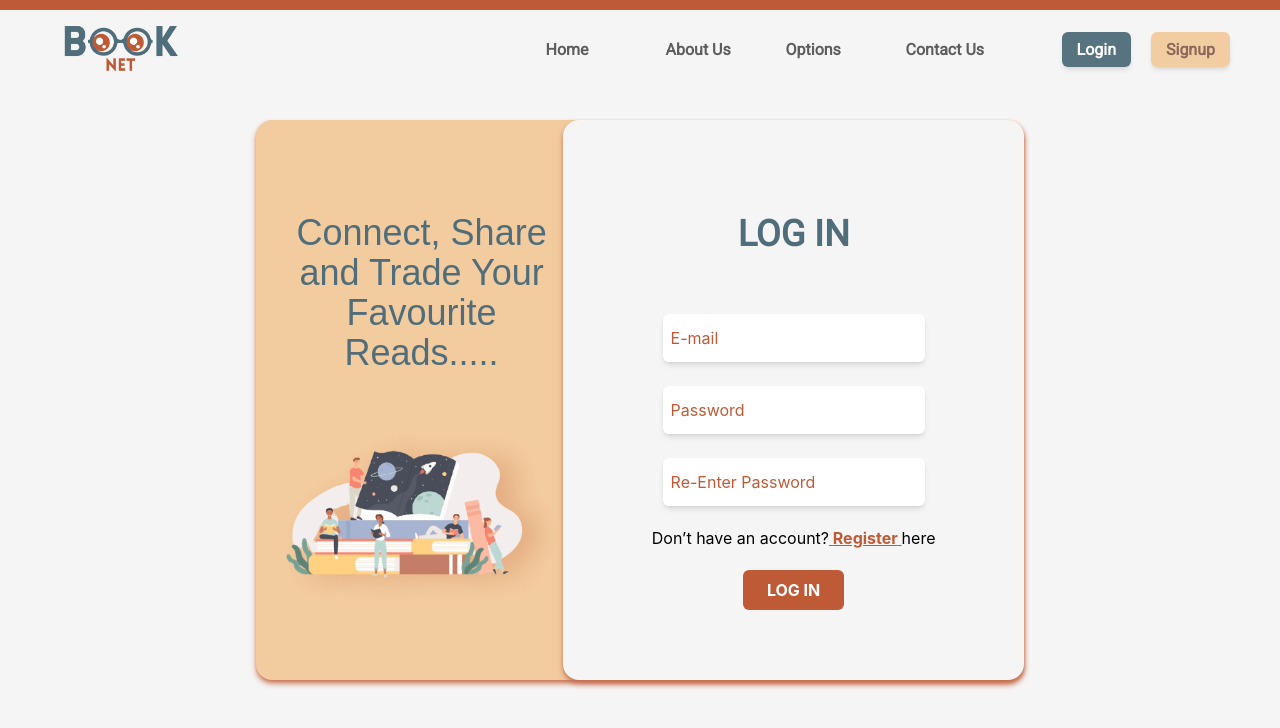
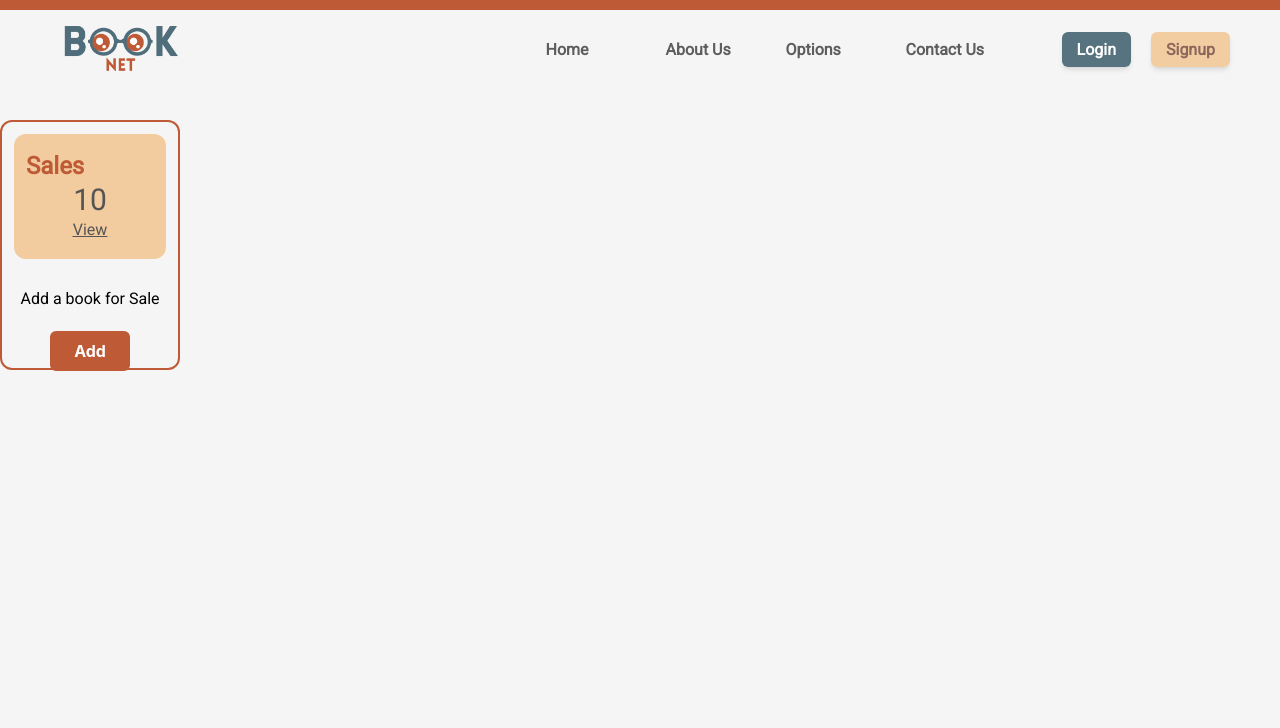
Before and after one commit to Book-Net/Frontend, a React (Create React App) app in the folder client/: page / in a window 1280 px wide. Shown: the top 728 px of the page. Built offline with nearby package versions, Linux system fonts and the light colour scheme; a web font is replaced by a local one.

Commit message:
Profile card is done

```diff
--- a/client/src/App.js
+++ b/client/src/App.js
@@ -3,6 +3,7 @@ import "./App.css";
 // import Navbar_2 from "./components/Navbar_2";
 import Navbar_1 from "./components/Navbar_1";
 import Signup from "./pages/Signup";
+import Profile_card from "./components/Profile_card";
 
 function App() {
   return (
@@ -14,7 +15,8 @@ function App() {
       </header>
       <main className="mt-[120px]">
         {/* <Main_image /> */}
-        <Signup />
+        {/* <Signup /> */}
+        <Profile_card/>
       </main>
     </div>
   );
--- /dev/null
+++ b/client/src/components/Profile_card.js
@@ -0,0 +1,33 @@
+import React from 'react'
+import { Link } from 'react-router-dom'
+import Button from "../components/Button";
+
+function Profile_card() {
+  return (
+    <div className='p-3 border-2 border-[#BF5A36] rounded-[12px] w-[180px] h-[250px] p-0 min-w-[150px] '>
+        <div className='bg-[#F2CB9E] rounded-[12px] h-[125px]'>
+            <div className='flex justify-start'><p className='font-roboto text-2xl text-[#BF5A36] font-bold pl-3 pt-4 pb-0 '>Sales</p></div>
+            <div>
+                <p className='font-roboto text-3xl text-[#555555] pt-0'>10</p>
+                <p className='font-roboto text-1xl text-[#555555] underline pt-0'><Link to='/#'>View</Link></p>
+            </div>
+        </div>
+
+        <div>
+            <div>
+                <p className='font-roboto text-base pt-7'>Add a book for Sale</p>
+            </div>
+            <div className='pt-2'>
+            <Button
+            className="bg-[#BF5A36] text-white mt-3 font-bold px-6"
+            type="submit"
+            >
+            Add
+        </Button>
+            </div>
+        </div>
+    </div>
+  )
+}
+
+export default Profile_card
```
